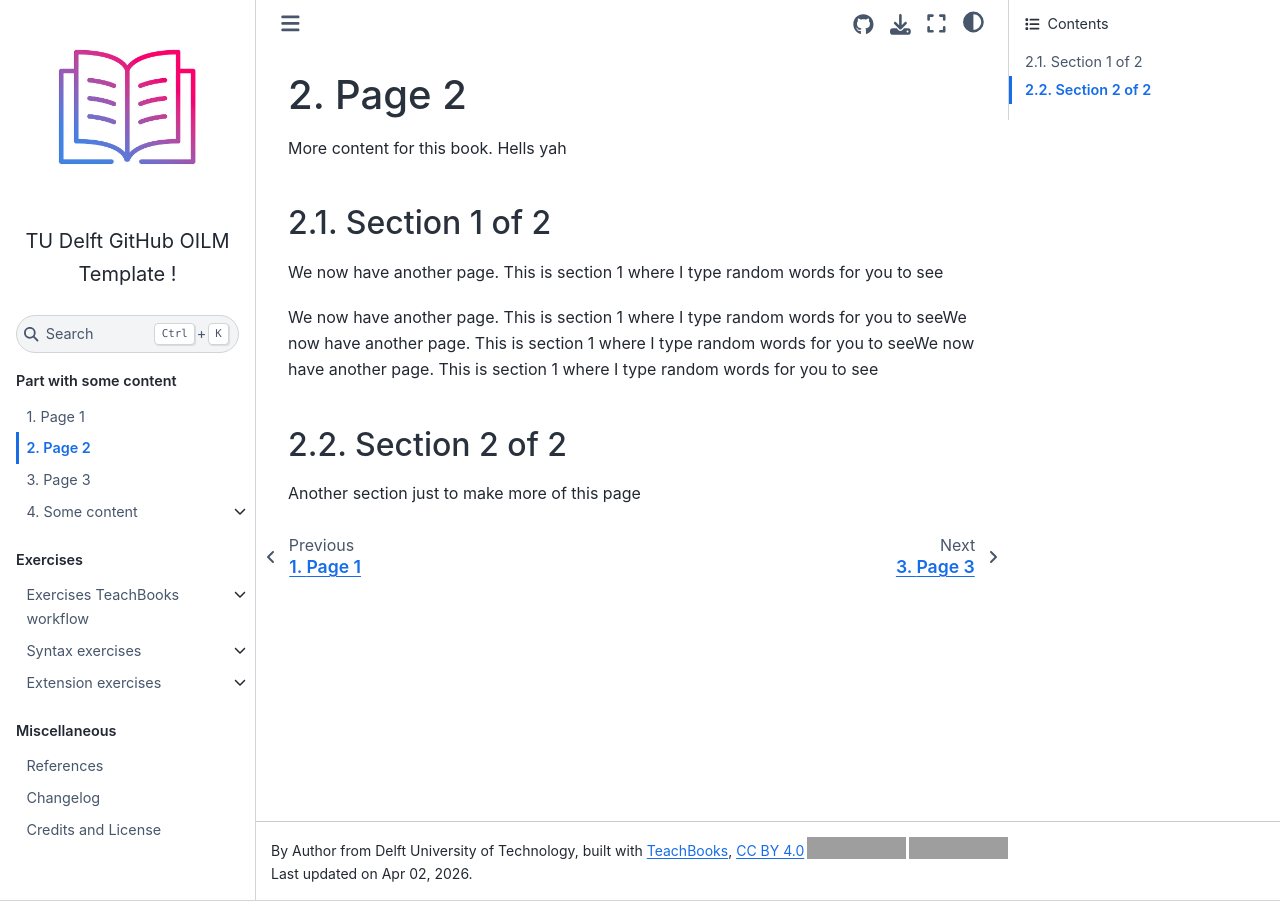
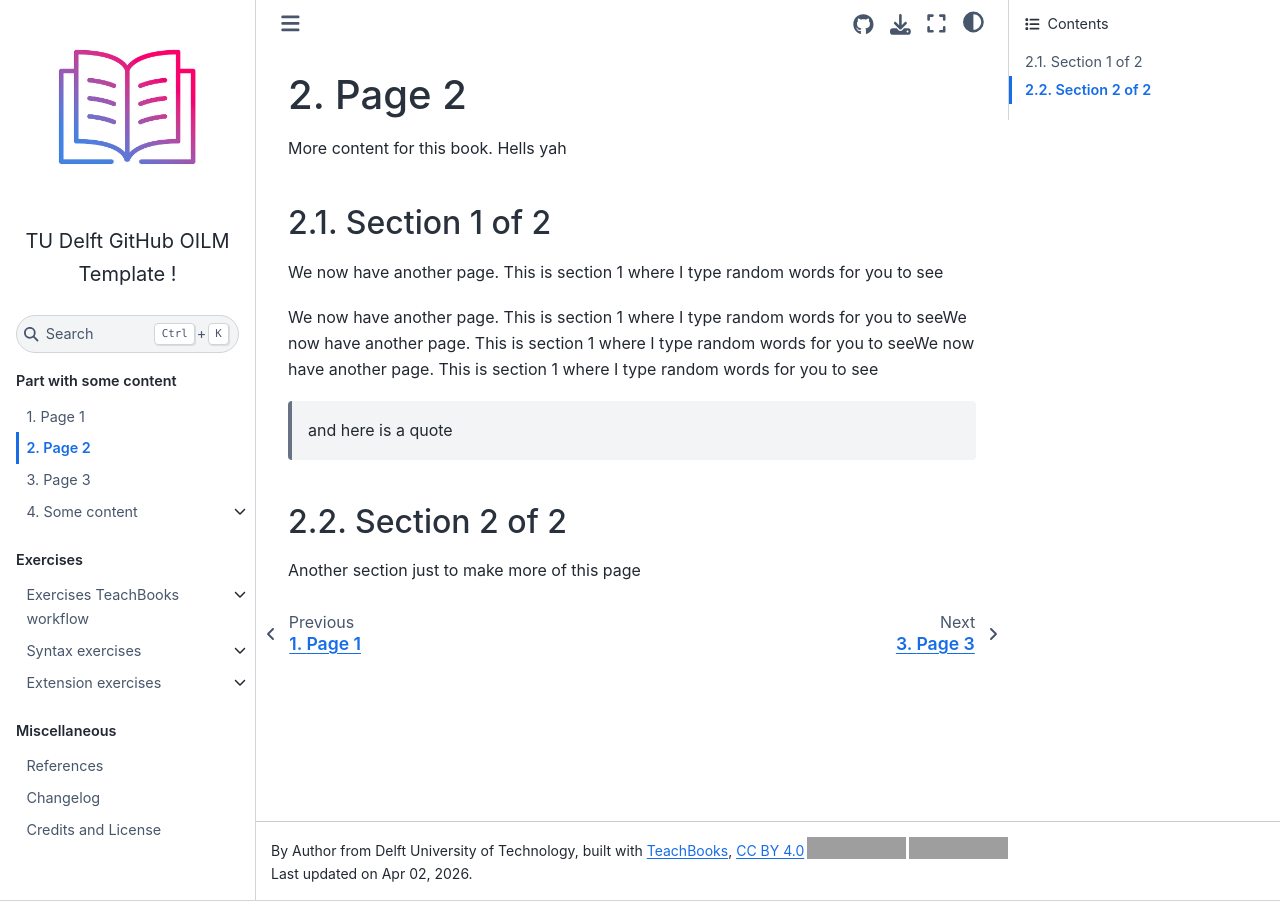
Before and after one commit to RBS-tud/tu-delft-template-TB-1, a Jupyter Book: the page built from book/2-page.md, in a window 1280 px wide. Built offline with Jupyter Book 1.0.4 settings and Sphinx 7.4.7 and the Sphinx Book theme 1.1.4, drawn with Linux system fonts in a browser that asks for light colours; comment, search, counter and statistics services are not loaded; grey boxes are pictures that could not be loaded.

Commit message:
Update 2-page.md

```diff
--- a/book/2-page.md
+++ b/book/2-page.md
@@ -8,6 +8,8 @@ We now have another page. This is section 1 where I type random words for you to
 
 We now have another page. This is section 1 where I type random words for you to seeWe now have another page. This is section 1 where I type random words for you to seeWe now have another page. This is section 1 where I type random words for you to see
 
+> and here is a quote
+
 ## Section 2 of 2
 
 Another section just to make more of this page
```
